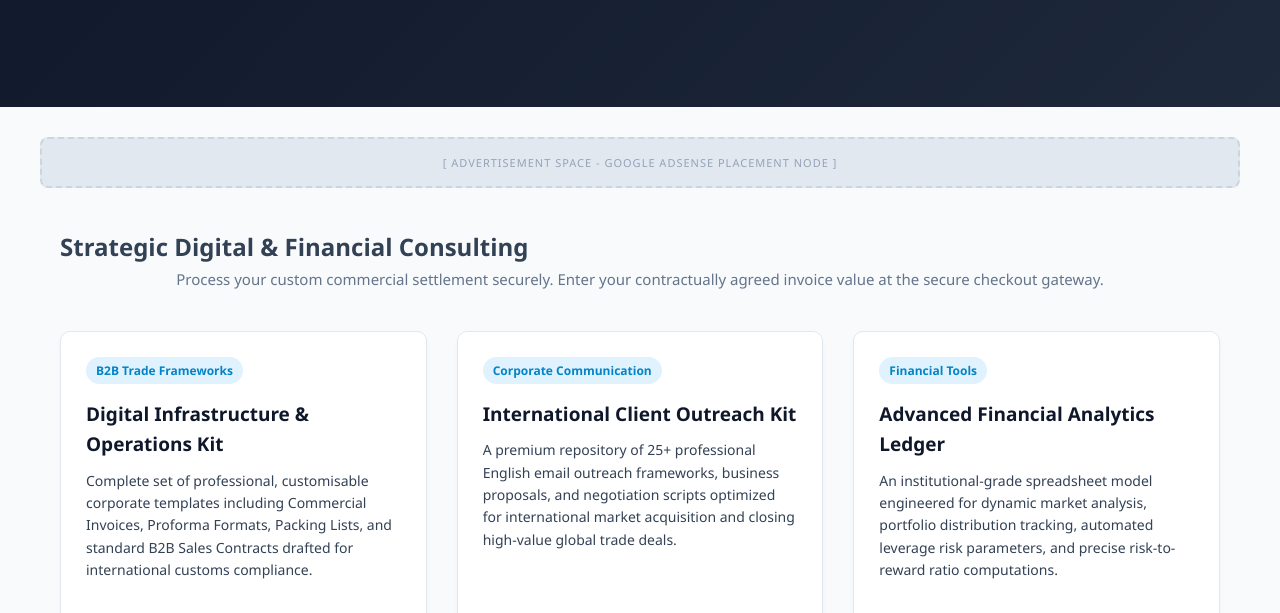
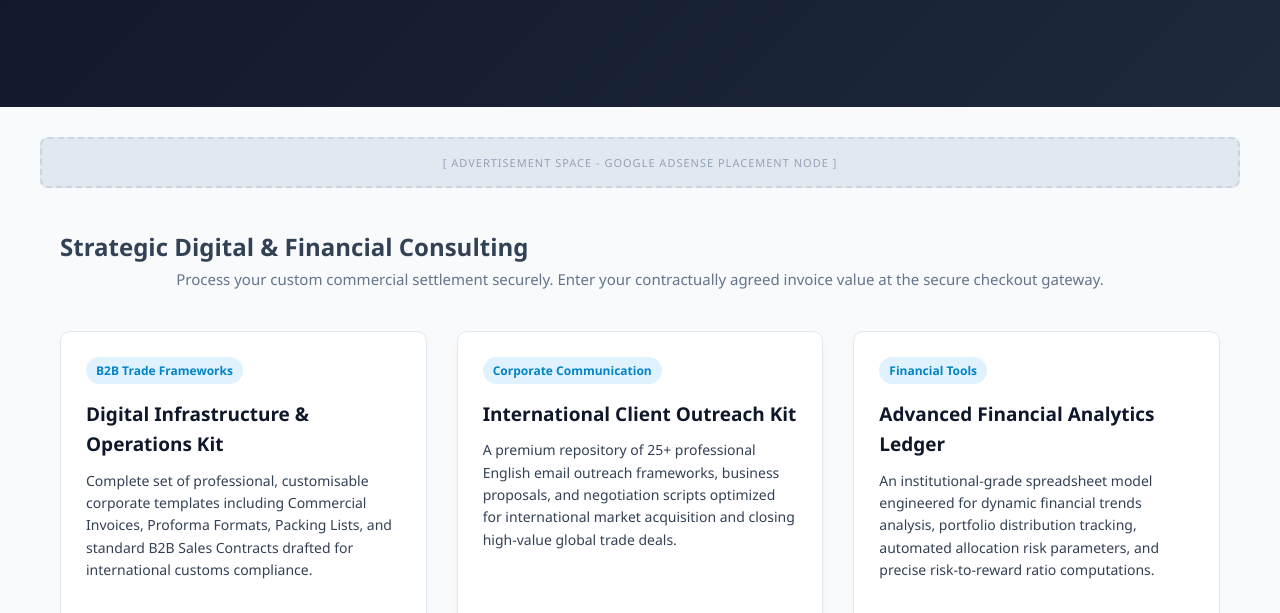
Before and after one commit to numan7866699/ntglobalhub, a plain HTML site: page index.html in a window 1280 px wide. Shown: the part 335-948 px from the top of the page. Drawn offline with Linux system fonts and the light colour scheme.

Commit message:
Update index.html

```diff
--- a/index.html
+++ b/index.html
@@ -373,7 +373,7 @@
                 <div class="product-card">
                     <span class="product-tag">Financial Tools</span>
                     <h3>Advanced Financial Analytics Ledger</h3>
-                    <p>An institutional-grade spreadsheet model engineered for dynamic market analysis, portfolio distribution tracking, automated leverage risk parameters, and precise risk-to-reward ratio computations.</p>
+                    <p>An institutional-grade spreadsheet model engineered for dynamic financial trends analysis, portfolio distribution tracking, automated allocation risk parameters, and precise risk-to-reward ratio computations.</p>
                     <div class="product-footer">
                         <div class="product-price">Pricing: Variable / Custom Invoice</div>
                         <a href="#" class="btn-buy">Pay Custom Invoice</a>
```
